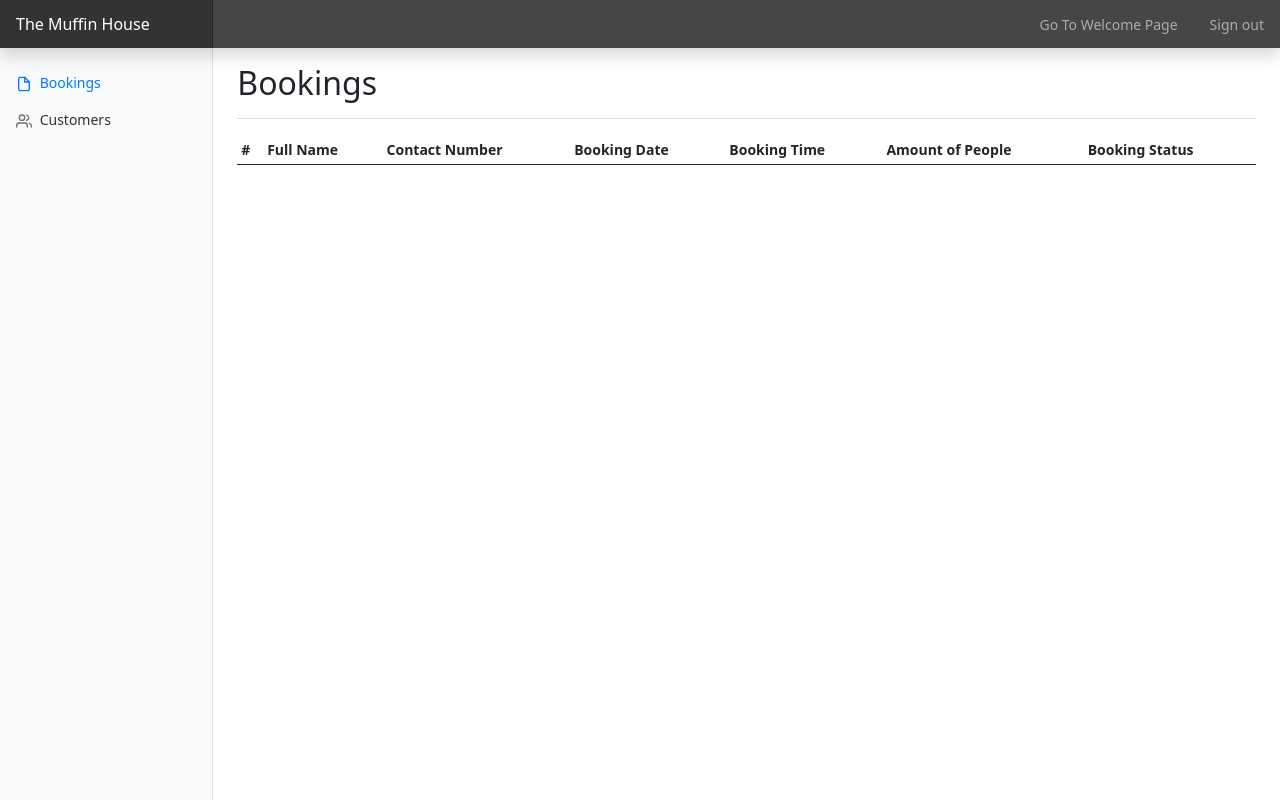
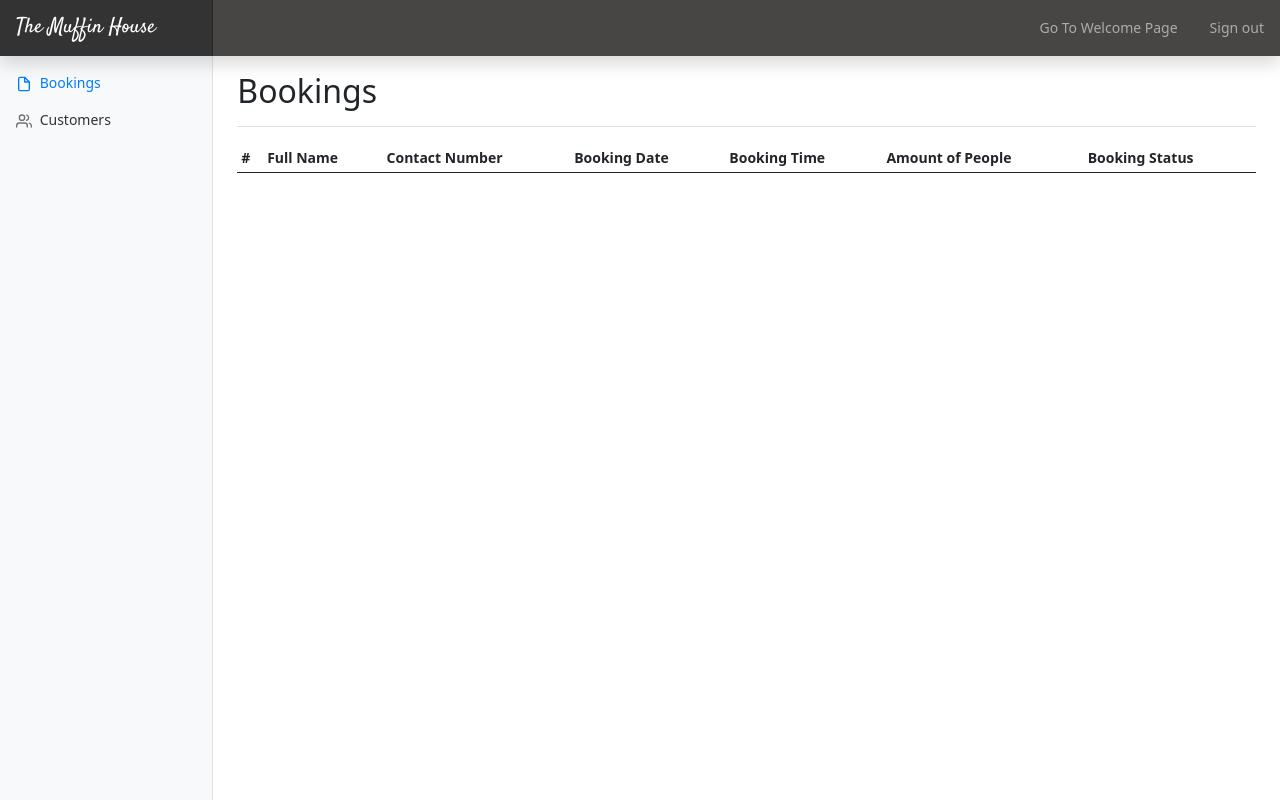
Before and after one commit to likweitan/restaurant-website, a PHP site: page /admin/index.php in a window 1280 px wide. Run offline with PHP 8.4, Linux system fonts and the light colour scheme; data that the repository does not hold is empty.

Commit message:
change font size

```diff
--- a/admin/index.php
+++ b/admin/index.php
@@ -45,11 +45,14 @@
 
     <!-- Custom styles for this template -->
     <link href="dashboard.css" rel="stylesheet">
+
+    <!-- font import -->
+    <link href="https://fonts.googleapis.com/css?family=Poppins:300,300i,400,400i,600,600i,700,700i|Satisfy|Comic+Neue:300,300i,400,400i,700,700i" rel="stylesheet">
   </head>
   <body>
 
 <header class="navbar navbar-dark sticky-top flex-md-nowrap p-0 shadow" style="background-color:rgba(26, 24, 22, 0.8)">
-  <a class="navbar-brand col-md-3 col-lg-2 me-0 px-3" href="#">The Muffin House</a>
+  <a class="navbar-brand col-md-3 col-lg-2 me-0 px-3" style ="font-family: 'Satisfy', sans-serif; font-size: 1.5em;" href="#">The Muffin House</a>
   <button class="navbar-toggler position-absolute d-md-none collapsed" type="button" data-bs-toggle="collapse" data-bs-target="#sidebarMenu" aria-controls="sidebarMenu" aria-expanded="false" aria-label="Toggle navigation">
     <span class="navbar-toggler-icon"></span>
   </button>
```
